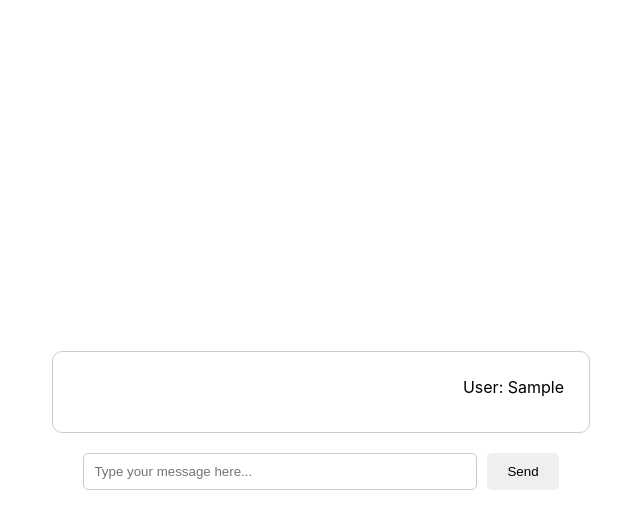
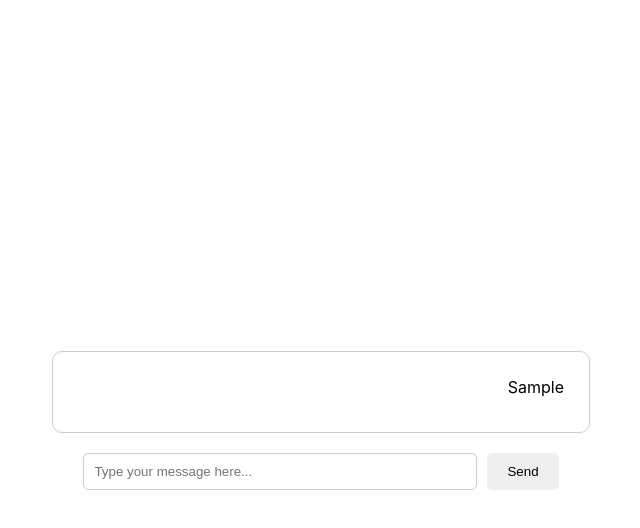
Before and after one commit to maunugit/gpt_assistant, a React (Create React App) app: page / in a window 1280 px wide. Both pictures are taken after typing "Sample" into the empty fields and a click on the button "Send". Shown: the top 528 px of the page, without its empty margins (319-959 px from the left). Built offline with nearby package versions, Linux system fonts and the light colour scheme; no server answers.

Commit message:
Update App.js

```diff
--- a/src/App.js
+++ b/src/App.js
@@ -43,11 +43,11 @@ return (
   <div className="chat-app">
       <div className="messages">
           {messages.map((message, index) => (
-              <div key={index} className={`message ${message.author}`}>
-                  {message.author}: {message.text}
-              </div>
-          ))}
-      </div>
+        <div key={index} className={`message ${message.author}`}>
+            <div className="message-content">{message.text}</div>
+        </div>
+    ))}
+</div>
       <form onSubmit={handleSubmit}>
           <input
               type="text"
```
